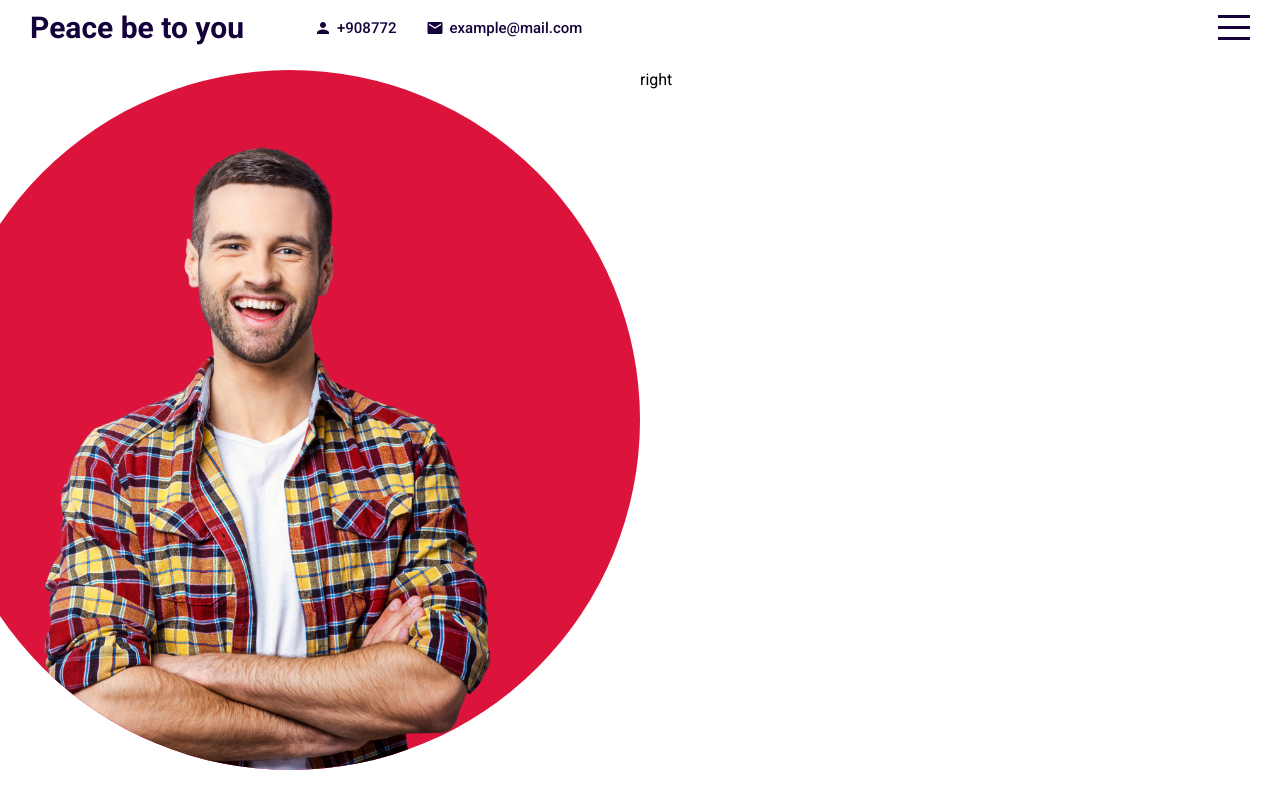
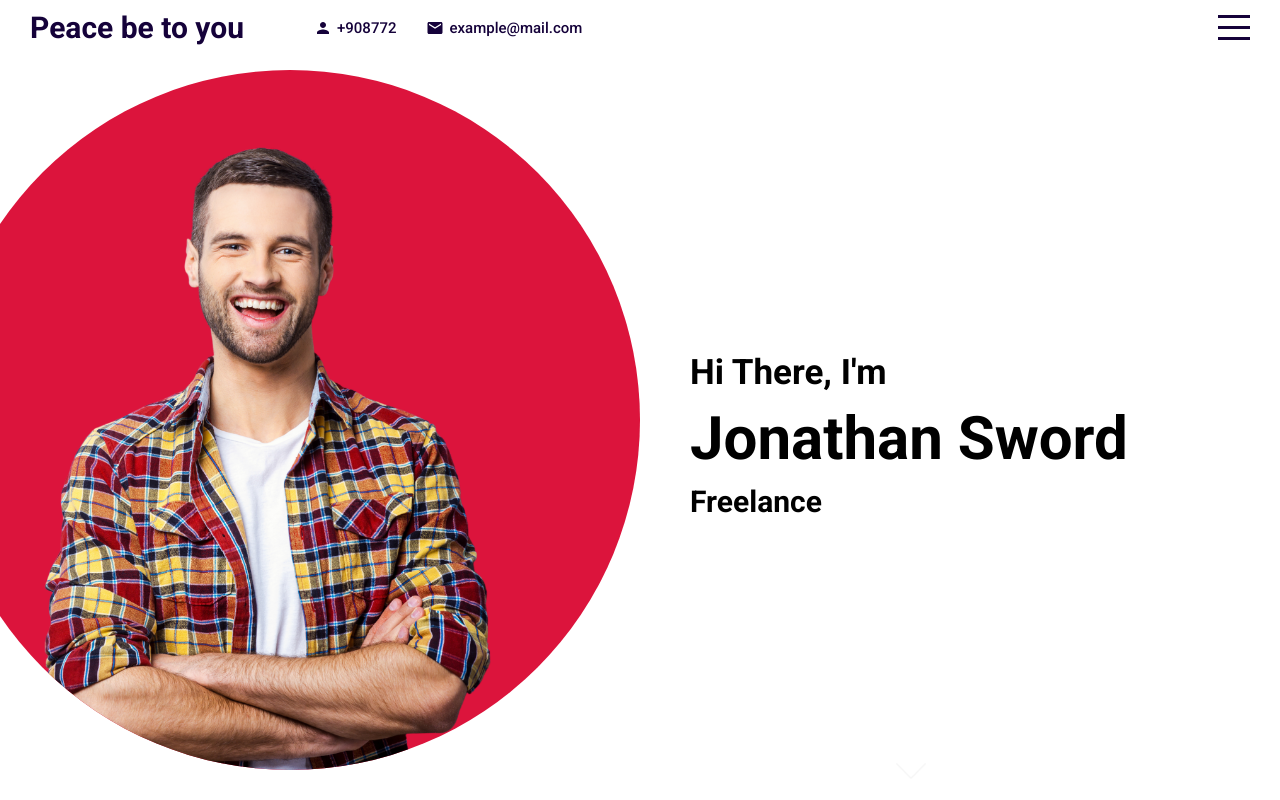
Before and after one commit to david204code/PortfolioLamaDev, a React (Create React App) app: page / in a window 1280 px wide. Built offline with nearby package versions, Linux system fonts and the light colour scheme.

Commit message:
Styled the right side of the intro with animation and an arrow image

```diff
--- a/src/components/intro/Intro.jsx
+++ b/src/components/intro/Intro.jsx
@@ -9,7 +9,18 @@
           <img src="assets/man.png" alt="Picture of a man" />
         </div>
       </div>
-      <div className="right">right</div>
+      <div className="right">
+        <div className="wrapper">
+          <h2>Hi There, I'm</h2>
+          <h1>Jonathan Sword</h1>
+          <h3>
+            Freelance<span></span>
+          </h3>
+        </div>
+        <a href="#portfolio">
+          <img src="assets/down.png" alt="arrow" />
+        </a>
+      </div>
     </div>
   );
 }
--- a/src/components/intro/intro.scss
+++ b/src/components/intro/intro.scss
@@ -24,7 +24,45 @@
       }
     }
   }
+
   .right {
     flex: 0.5;
+    position: relative;
+
+    .wrapper {
+      width: 100%;
+      height: 100%;
+      padding-left: 50px;
+      display: flex;
+      flex-direction: column;
+      justify-content: center;
+
+      h1 {
+        font-size: 60px;
+        margin: 10px 0;
+      }
+      h2 {
+        font-size: 35px;
+      }
+      h3 {
+        font-size: 30px;
+      }
+    }
+    a {
+      position: absolute;
+      bottom: 10px;
+      left: 40%;
+
+      img {
+        width: 30px;
+        animation: arrowBlink 2s infinite;
+      }
+
+      @keyframes arrowBlink {
+        100% {
+          opacity: 0;
+        }
+      }
+    }
   }
 }
```
